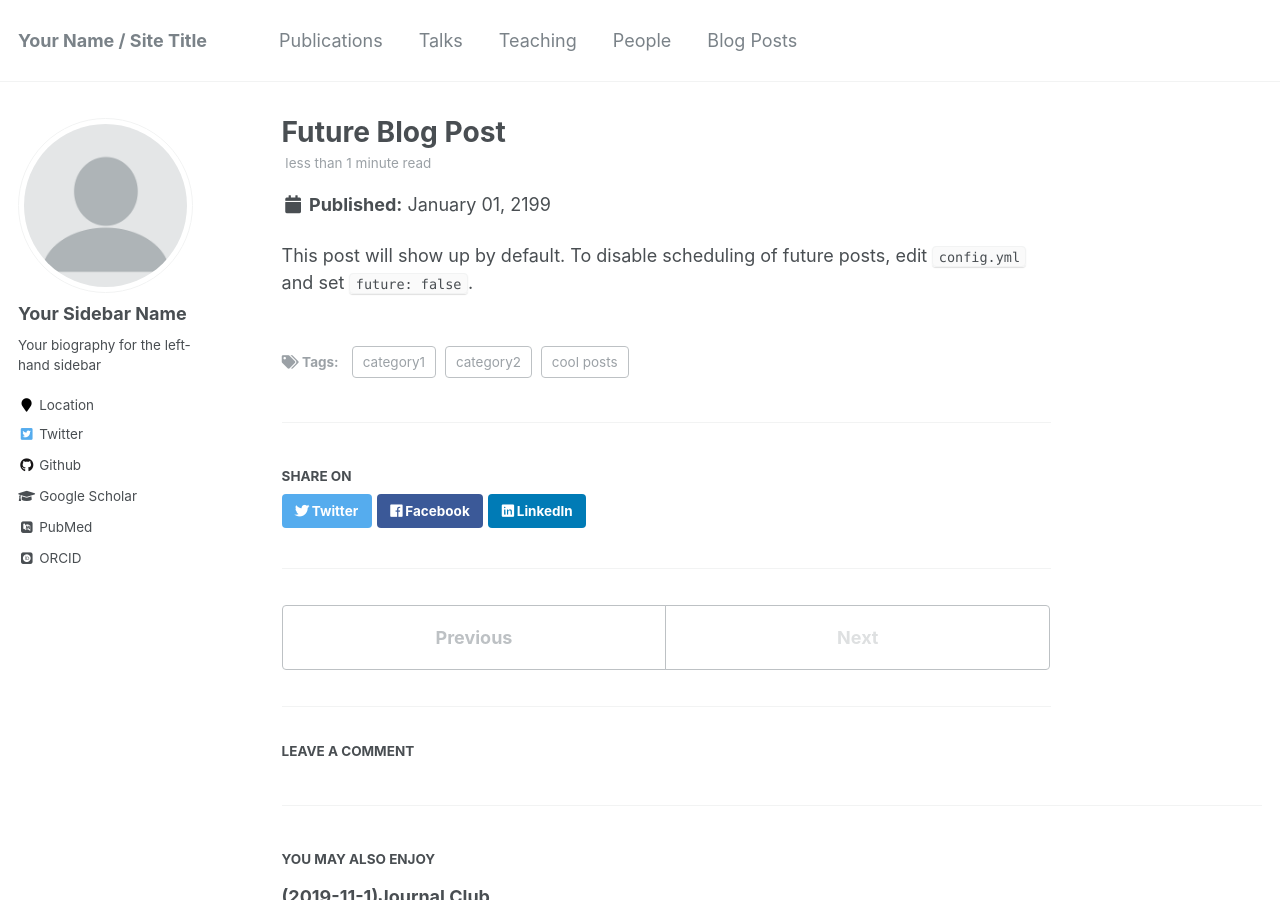
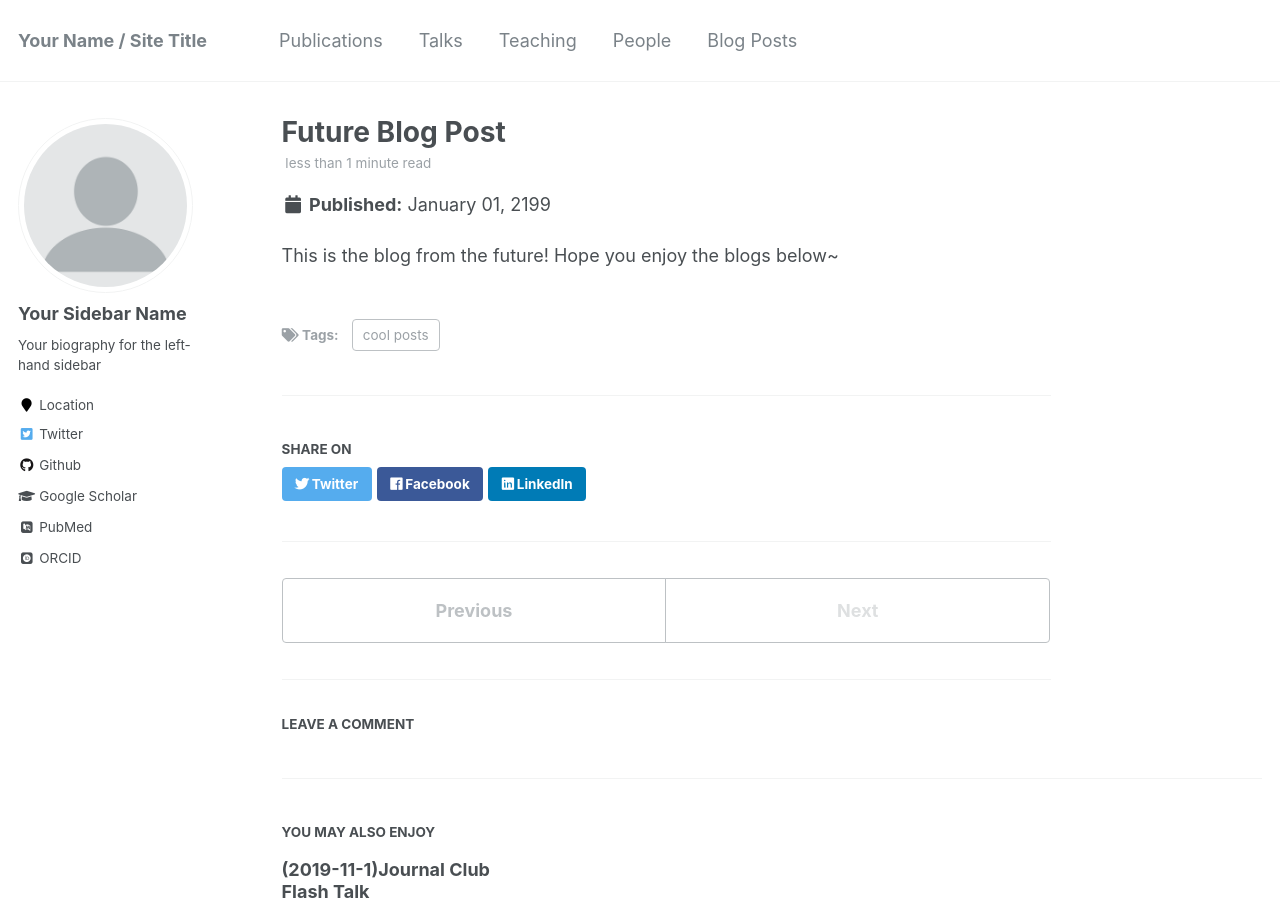
Before and after one commit to holmosaint/holmosaint.github.io, a Jekyll site: the page built from _posts/2199-01-01-future-post.md, in a window 1280 px wide and 900 px high. Built offline with Jekyll 4.4.1, drawn with Linux system fonts in a browser that asks for light colours; some web fonts are replaced.

Commit message:
Fix posts bugs

```diff
--- a/_posts/2199-01-01-future-post.md
+++ b/_posts/2199-01-01-future-post.md
@@ -4,8 +4,6 @@ date: 2199-01-01
 permalink: /posts/2012/08/blog-post-4/
 tags:
   - cool posts
-  - category1
-  - category2
 ---
 
-This post will show up by default. To disable scheduling of future posts, edit `config.yml` and set `future: false`.
+This is the blog from the future! Hope you enjoy the blogs below~
```
